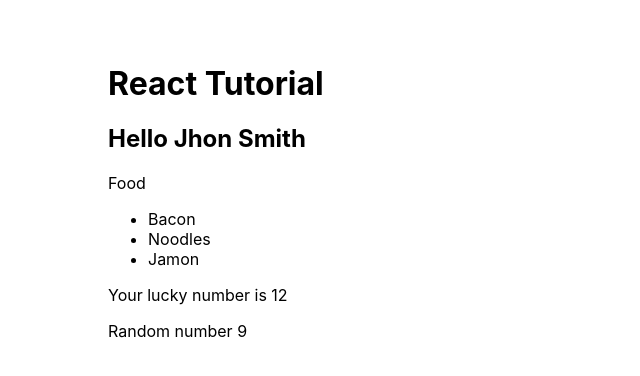
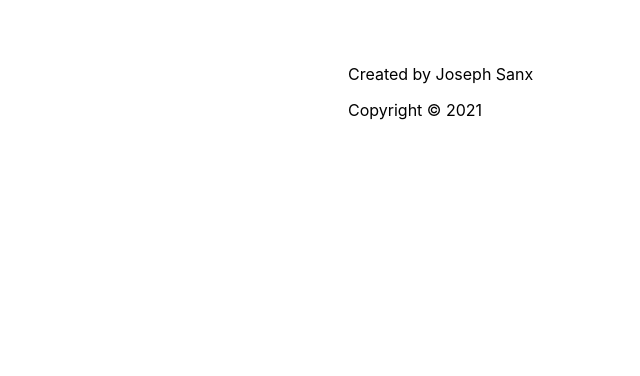
Before and after one commit to josanescod/webdevbootcamp, a React (Create React App) app in the folder react-example/: page / in a window 1280 px wide. Shown: the top 376 px of the page, without its empty margins (212-852 px from the left). Built offline with nearby package versions, Linux system fonts and the light colour scheme.

Commit message:
JSX Code Practice

```diff
--- a/react-example/src/index.js
+++ b/react-example/src/index.js
@@ -2,32 +2,20 @@ import React from 'react';
 import ReactDOM from 'react-dom';
 import './index.css';
 
-const name = "Jhon";
-const lastName = "Smith";
-const luckyNumber = 8;
+const name = "Joseph Sanx";
+const currentYear = new Date().getFullYear();
+let copy =  "\u00A9";
 
 ReactDOM.render(
-  <div>
-    <h1>React Tutorial</h1>
-    <h2>Hello {name} {lastName}</h2> {/* adding expresions and comments */}
-    <p>Food</p>
-    <ul>
-      <li>
-        Bacon
-      </li>
-      <li>
-        Noodles
-      </li>
-      <li>
-        Jamon
-      </li>
-    </ul>
-    <p>Your lucky number is {luckyNumber + 4}</p>
-    <p>Random number {Math.floor(Math.random()*10)}</p>
-    <p>{
-
-
-      }</p>
-  </div>,
+  <body>
+      <footer>
+          <p>
+          Created by {name}
+          </p>
+          <p>
+            Copyright <span>{copy}</span> {currentYear}
+          </p>
+    </footer>
+  </body>,
 
   document.getElementById("root"));
```
